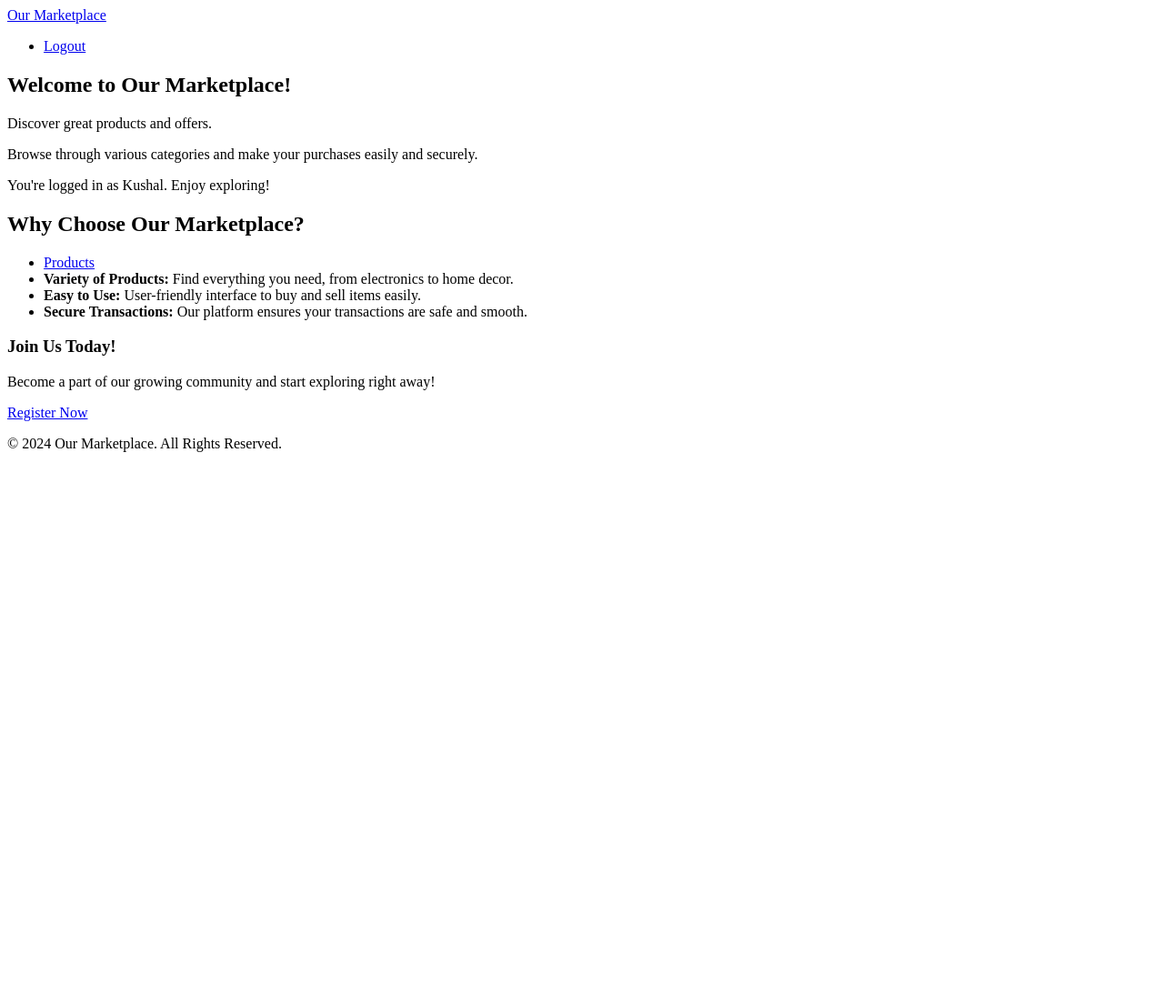
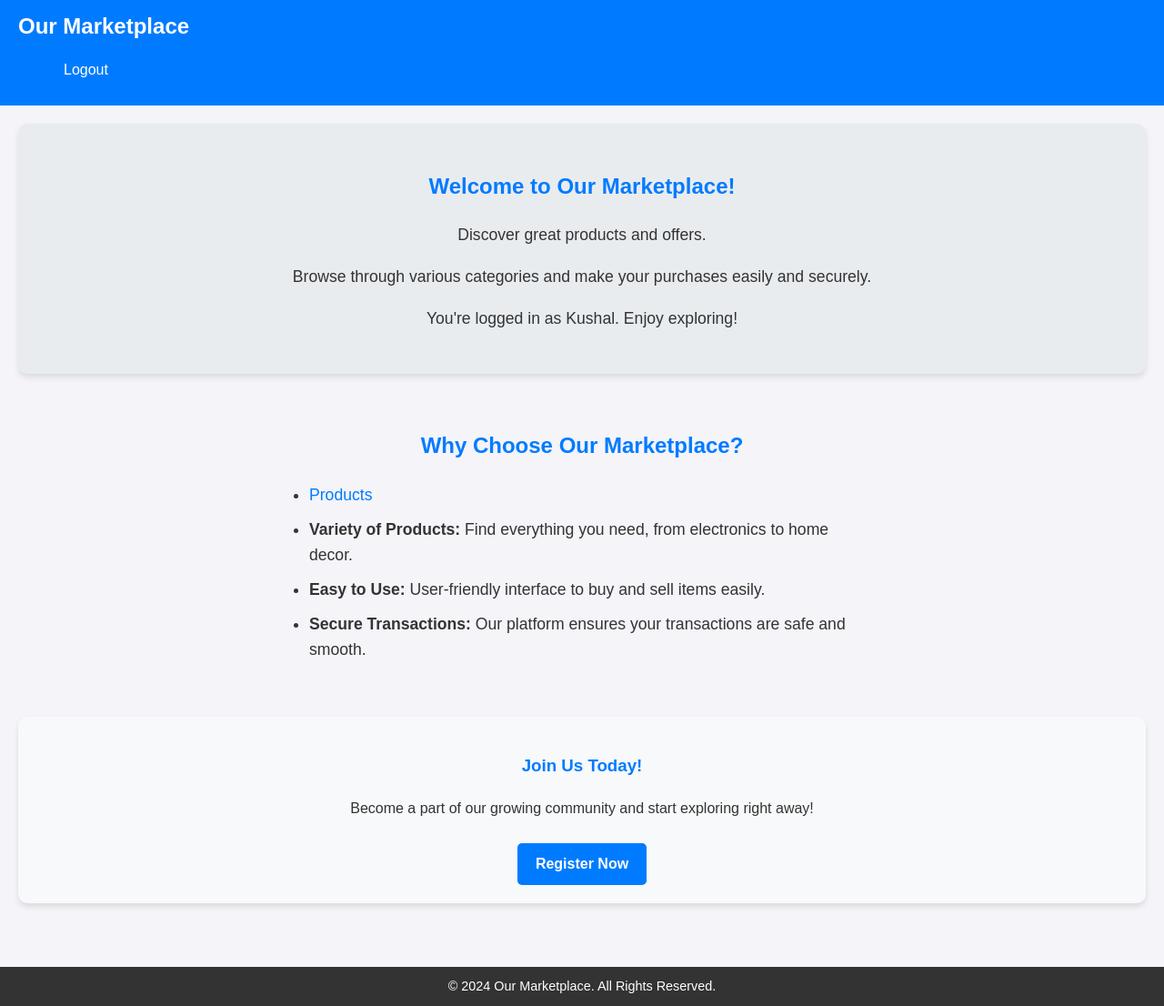
Before and after one commit to Kushal-718/College-OLX, a Django app: page /accounts/home/ in a window 1280 px wide. Shown: the whole page at 91% size. Before the commit the page ends 497 px from the top, so only its background shows below. Run offline with Django 5.2, Linux system fonts and the light colour scheme; a user stored in the database is signed in; parts of the project's set-up code (start-up, migrations or seed data) failed here and were passed over.

Commit message:
updated home page

```diff
--- a/static/css/style_home.css
+++ b/static/css/style_home.css
@@ -0,0 +1,144 @@
+/* General Styles */
+body {
+    margin: 0;
+    font-family: Arial, sans-serif;
+    line-height: 1.6;
+    background-color: #f4f4f9;
+    color: #333;
+}
+
+/* Header Styles */
+header {
+    background: #007BFF;
+    color: #fff;
+    padding: 10px 20px;
+    display: flex;
+    align-items: center;
+    justify-content: space-between;
+}
+
+.navbar .logo a {
+    color: #fff;
+    text-decoration: none;
+    font-size: 1.5rem;
+    font-weight: bold;
+}
+
+.navbar nav ul {
+    list-style: none;
+    display: flex;
+    gap: 15px;
+}
+
+.navbar nav ul li {
+    display: inline;
+}
+
+.navbar nav ul li a {
+    color: #fff;
+    text-decoration: none;
+    padding: 5px 10px;
+    border-radius: 5px;
+    transition: background 0.3s ease;
+}
+
+.navbar nav ul li a:hover {
+    background: #0056b3;
+}
+
+/* Main Section */
+main {
+    padding: 20px;
+    text-align: center;
+}
+
+/* Welcome Section */
+.welcome-section {
+    background: #e9ecef;
+    padding: 30px;
+    border-radius: 10px;
+    margin-bottom: 20px;
+    box-shadow: 0 4px 6px rgba(0, 0, 0, 0.1);
+}
+
+.welcome-section h1 {
+    color: #007BFF;
+}
+
+.welcome-section p {
+    font-size: 1.1rem;
+}
+
+/* Features Section */
+.features {
+    padding: 20px;
+}
+
+.features h2 {
+    color: #007BFF;
+}
+
+.features ul {
+    list-style-type: disc;
+    text-align: left;
+    margin: 0 auto;
+    max-width: 600px;
+    padding: 0;
+}
+
+.features li {
+    margin: 10px 0;
+    font-size: 1.1rem;
+}
+
+.features li a {
+    color: #007BFF;
+    text-decoration: none;
+}
+
+.features li a:hover {
+    text-decoration: underline;
+}
+
+/* Call-to-Action Section */
+.cta {
+    margin: 30px auto;
+    background: #f8f9fa;
+    padding: 20px;
+    border-radius: 10px;
+    box-shadow: 0 4px 6px rgba(0, 0, 0, 0.1);
+}
+
+.cta h3 {
+    color: #007BFF;
+}
+
+.cta .btn {
+    display: inline-block;
+    margin-top: 10px;
+    padding: 10px 20px;
+    background: #007BFF;
+    color: #fff;
+    text-decoration: none;
+    font-weight: bold;
+    border-radius: 5px;
+    transition: background 0.3s ease;
+}
+
+.cta .btn:hover {
+    background: #0056b3;
+}
+
+/* Footer Styles */
+footer {
+    background: #333;
+    color: #fff;
+    padding: 10px 0;
+    text-align: center;
+    margin-top: 20px;
+}
+
+footer p {
+    margin: 0;
+    font-size: 0.9rem;
+}
--- a/templates/home.html
+++ b/templates/home.html
@@ -20,7 +20,7 @@
                     {% else %}
                         <li><a href="/accounts/login/">Login</a></li>
                         <li><a href="/accounts/register/">Register</a></li>
-                         <li><a href="/accounts/products_page/">Products</a></li>
+                        <li><a href="/accounts/products_page/">Products</a></li>
                     {% endif %}
                 </ul>
             </nav>
@@ -62,6 +62,5 @@
             <p>&copy; 2024 Our Marketplace. All Rights Reserved.</p>
         </div>
     </footer>
-
 </body>
 </html>
```
Also changed, not shown: db.sqlite3.
